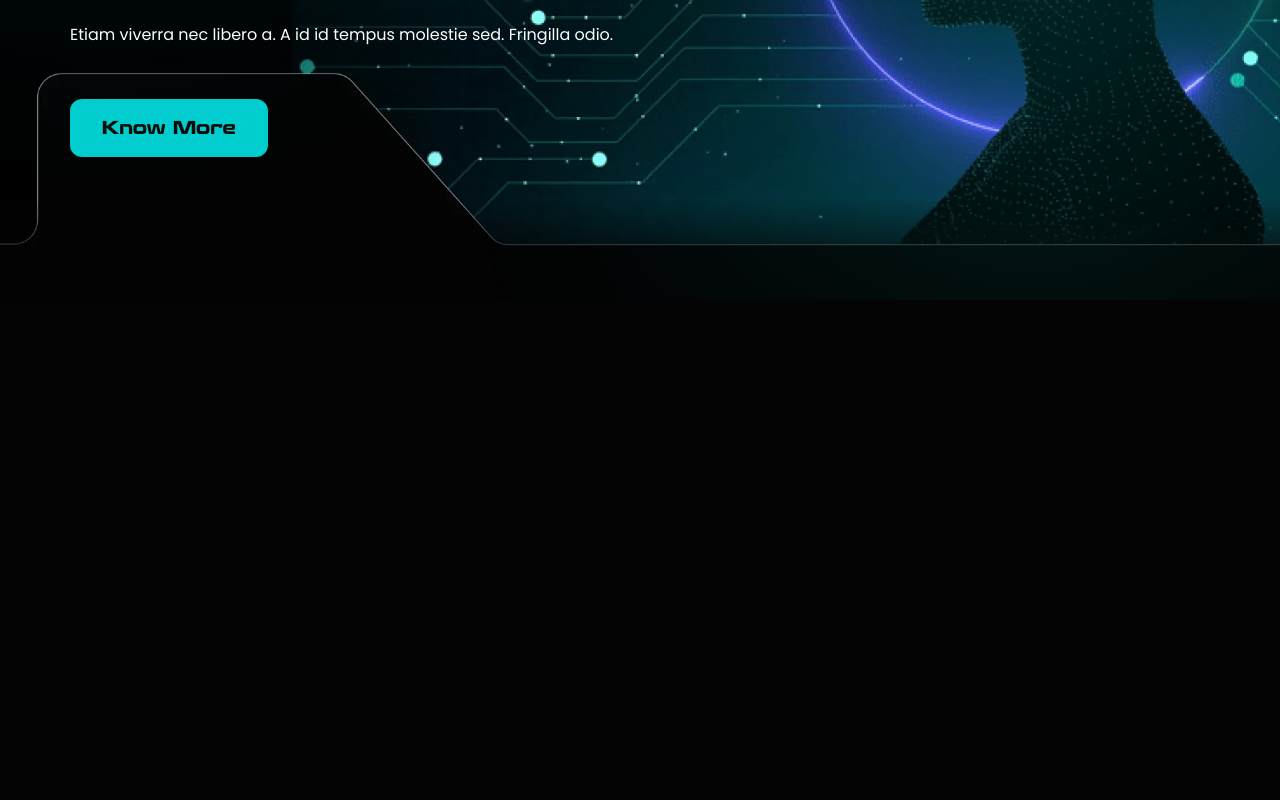
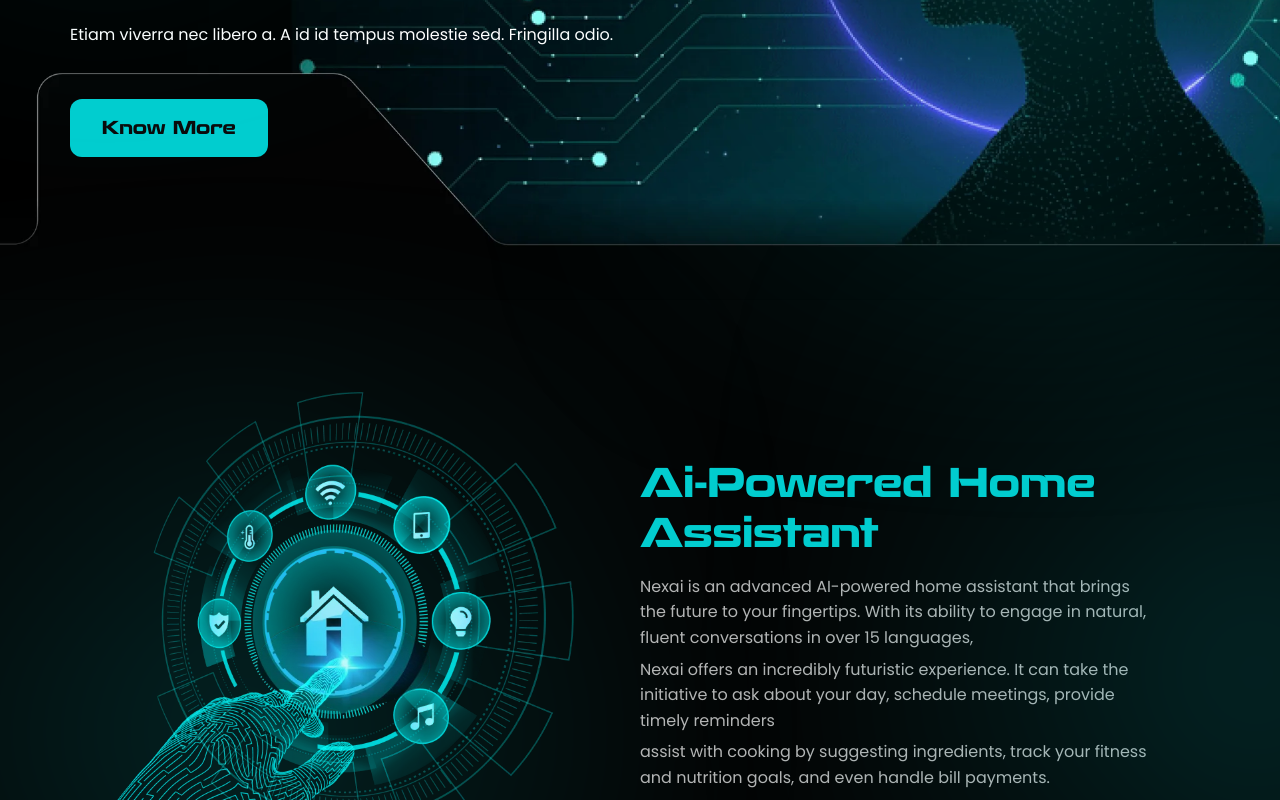
Before and after one commit to Shubham-391/nexai, a React (Vite) app: page / in a window 1280 px wide. Shown: the part 510-1310 px from the top of the page. Before the commit the page ends 810 px from the top, so only its background shows below. Built offline with nearby package versions, Linux system fonts and the light colour scheme.

Commit message:
section1

```diff
--- a/src/App.css
+++ b/src/App.css
@@ -13,23 +13,3 @@
 .f-neuro{
   font-family: neuro;
 }
-.bubble-btn span {
-  left: calc((var(--n) - 1) * 25%);
-  transition-delay: calc((var(--n) - 1) * 0.1s);
-}
-
-.bubble-btn span:nth-child(1) {
-  --n: 1;
-}
-
-.bubble-btn span:nth-child(2) {
-  --n: 2;
-}
-
-.bubble-btn span:nth-child(3) {
-  --n: 3;
-}
-
-.bubble-btn span:nth-child(4) {
-  --n: 4;
-}
--- a/src/App.jsx
+++ b/src/App.jsx
@@ -1,14 +1,18 @@
 import { useState } from 'react'
 import './App.css'
 import Header from './components/Header'
+import Section1 from './components/Section1'
 
 function App() {
 
   return (
     <>
-      <Header/>
+      <div className='overflow-hidden'>
+        <Header />
+        <Section1 />
+      </div>
     </>
-  )
+  );
 }
 
 export default App
--- a/src/components/Header.jsx
+++ b/src/components/Header.jsx
@@ -11,7 +11,7 @@
    }
   return (
     <>
-      <div className="min-h-screen min-[1200px]:h-[810px] w-full bg-headerbg bg-center bg-no-repeat bg-cover min-[1441px]:bg-contain relative overflow-hidden flex flex-col">
+      <div className="min-h-screen min-[1200px]:h-[810px] w-full bg-headerbg bg-center bg-no-repeat bg-cover min-[1441px]:bg-contain relative flex flex-col">
         {/* small screen navpage */}
         <ul
           className={`flex gap-5 w-full h-full fixed justify-center items-center flex-col bg-[#040404] left-[-100%] sm:hidden z-[7] duration-300 ${
--- /dev/null
+++ b/src/components/Section1.jsx
@@ -0,0 +1,53 @@
+import React from "react";
+import hand from "../assets/images/hand.webp";
+import Button from "./Button";
+
+function Section1() {
+  return (
+    <>
+      <div className="w-full relative mt-12 sm:mt-[80px] mb-12 sm:mb-[120px]">
+        <div className="max-w-[1246px] w-full px-3 mx-auto min-h-[585px] flex flex-wrap gap-y-6">
+          <div className="w-full min-[1200px]:w-1/2 relative flex justify-center min-[1200px]:justify-start">
+            <div className="max-w-[612px] sm:h-[507px]">
+              {" "}
+              <img
+                className="w-full object-cover"
+                src={hand}
+                alt="hand"
+              />
+            </div>
+            <div className="absolute blur-[220px] sm:blur-[180px] w-[231px] h-[231px] rounded-[50%] bg-[#02CDCF] bottom-[9%] min-[1200px]:bottom-[20%] left-[33%] min-[1200px]:left-[16%]"></div>
+          </div>
+          <div className="w-full min-[1200px]:w-1/2 flex justify-center min-[1200px]:justify-start items-center relative">
+            <div className="max-w-[517px] w-full flex flex-col items-center min-[1200px]:items-start">
+              <h2 className="f-recharge font-bold text-[25px] sm:text-[40px] sm:leading-[50.4px] text-[#02CDCF] mb-4 text-center min-[1200px]:text-start">
+                Ai-Powered Home Assistant
+              </h2>
+              <p className="font-poppins font-normal text-base leading-[25.6px] text-[rgba(255,255,255,0.7)] text-center min-[1200px]:text-start">
+                Nexai is an advanced AI-powered home assistant that brings the
+                future to your fingertips. With its ability to engage in
+                natural, fluent conversations in over 15 languages,
+              </p>
+              <p className="font-poppins font-normal text-base leading-[25.6px] text-[rgba(255,255,255,0.7)] my-[6px] text-center min-[1200px]:text-start">
+                Nexai offers an incredibly futuristic experience. It can take
+                the initiative to ask about your day, schedule meetings, provide
+                timely reminders
+              </p>
+              <p className="font-poppins font-normal text-base leading-[25.6px] text-[rgba(255,255,255,0.7)] text-center min-[1200px]:text-start">
+                assist with cooking by suggesting ingredients, track your
+                fitness and nutrition goals, and even handle bill payments.
+              </p>
+              <Button
+                className="mt-10 hover:shadow-[inset_202px_0_0_0_white]"
+                text="Learn More"
+              />
+            </div>
+          </div>
+        </div>
+        <div className="absolute w-[114px] sm:w-[228px] h-[122px] sm:h-[245px] rounded-[50%] bg-[#02CDCF] top-[63%] min-[1200px]:top-[29%] right-[-7%] blur-[110px] sm:blur-[180px]"></div>
+      </div>
+    </>
+  );
+}
+
+export default Section1;
```
Also changed, not shown: src/assets/images/hand.webp (added).
